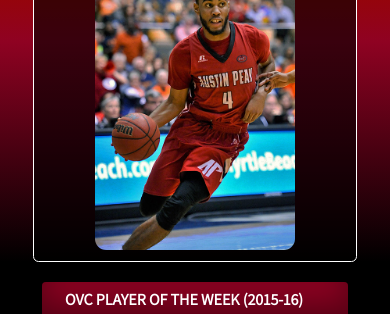
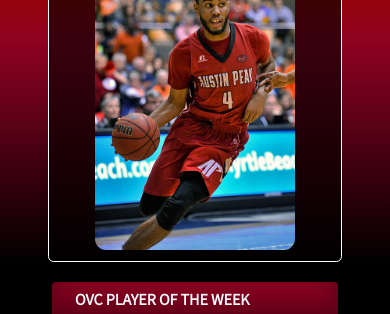
Before and after one commit to robinsonj589/robinsonj589.github.io, a plain HTML site: page index.html in a window 390 px wide. Shown: the part 132-446 px from the top of the page. Drawn offline with Linux system fonts and the light colour scheme.

Commit message:
Add files via upload

```diff
--- a/index.html
+++ b/index.html
@@ -77,10 +77,10 @@
   </section>
   <div class="news red">
   <ul>
-    <li><a href="http://letsgopeay.com/roster.aspx?rp_id=4577" target="_blank">SECOND-TEAM ALL-OVC (2015-16)</li>
-    <li><a href="http://letsgopeay.com/roster.aspx?rp_id=4577" target="_blank">ALL-OVC TOURNAMENT (2016)</li>
-    <li><a href="http://letsgopeay.com/roster.aspx?rp_id=4577" target="_blank">OVC PLAYER OF THE WEEK (2015-16)</a></li>
-    <li><a href="http://letsgopeay.com/roster.aspx?rp_id=4577" target="_blank">OVC FRESHMAN OF THE WEEK (2014-15)</a></li>
+    <li><a href="http://letsgopeay.com/roster.aspx?rp_id=4577" target="_blank">SECOND-TEAM ALL-OVC</li>
+    <li><a href="http://letsgopeay.com/roster.aspx?rp_id=4577" target="_blank">ALL-OVC TOURNAMENT</li>
+    <li><a href="http://letsgopeay.com/roster.aspx?rp_id=4577" target="_blank">OVC PLAYER OF THE WEEK</a></li>
+    <li><a href="http://letsgopeay.com/roster.aspx?rp_id=4577" target="_blank">OVC FRESHMAN OF THE WEEK</a></li>
   </ul>
   </div>
 <!--END BANNER-->
--- a/style.css
+++ b/style.css
@@ -13,7 +13,7 @@ body { background: #333; width: 100%; height: 100% }
 
 .news {
   box-shadow: inset 0 -15px 30px rgba(0,0,0,0.4), 0 5px 10px rgba(0,0,0,0.5);
-  width: 300px;
+  width: 280px;
   height: 30px;
   margin: 20px auto;
   overflow: hidden;
@@ -563,7 +563,7 @@ nav ul li {
 .banner-perl-content {
   margin-left:15%;
   margin-right:15%;
-  width: 300px;
+  width: 270px;
   max-height: 350px;
   overflow-y: scroll;
   background-color: rgba(0,0,0,0.6);
@@ -819,7 +819,7 @@ footer.second {
   }
   .banner-perl-content {
     max-height: 300px;
-    width: 300px;
+    width: 270px;
     overflow-y: scroll;
     font-size: 70%;
     margin: 0 auto;
```
